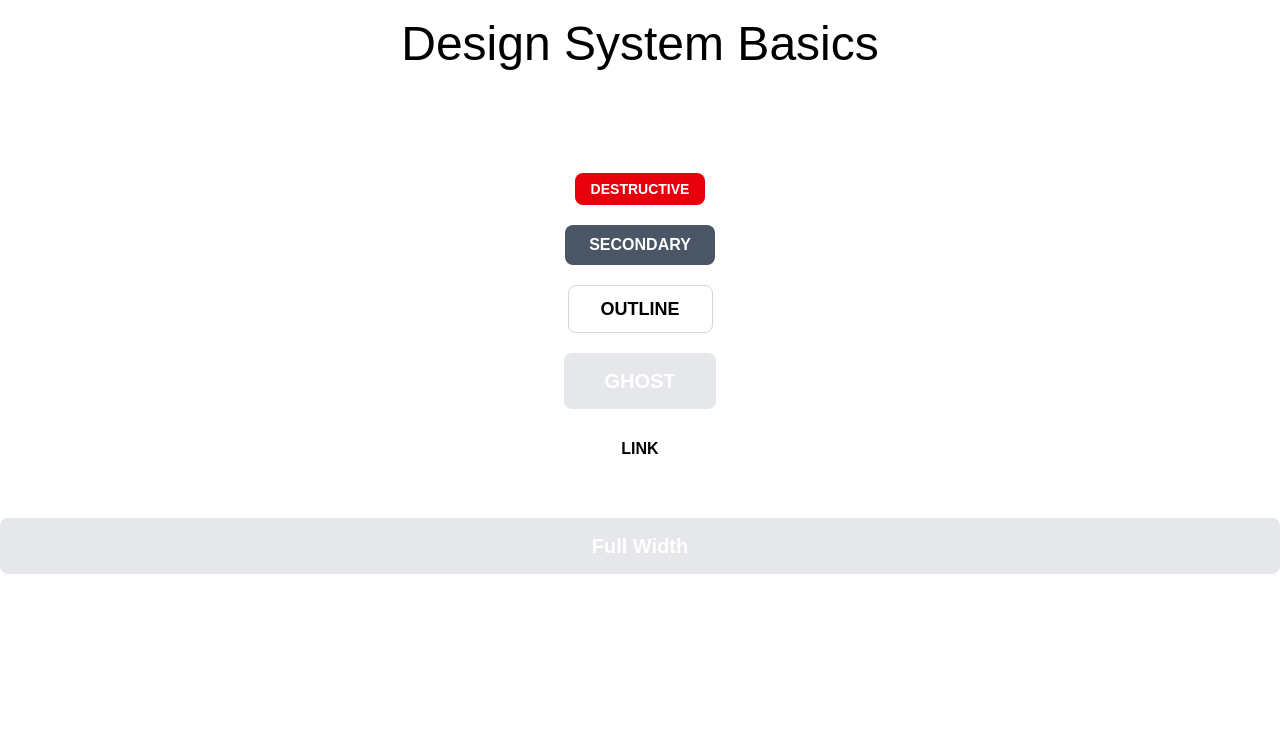
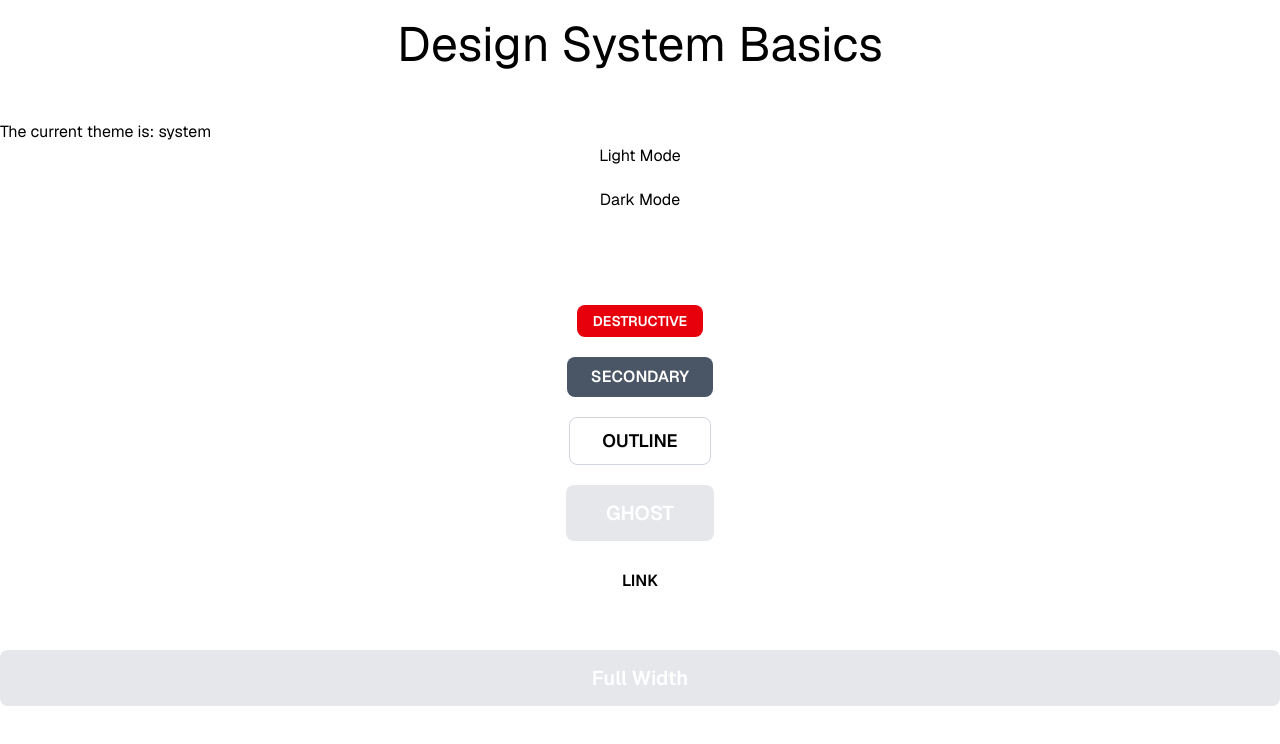
Before and after one commit to Mij-Do/nextjs-design-system, a Next.js app: page / in a window 1280 px wide. Shown: the top 744 px of the page. Built offline with nearby package versions, Linux system fonts and the light colour scheme.

Commit message:
theme changer

```diff
--- /dev/null
+++ b/src/app/components/ThemeChanger.tsx
@@ -0,0 +1,17 @@
+'use client';
+
+import { useTheme } from 'next-themes'
+
+const ThemeChanger = () => {
+    const { theme, setTheme } = useTheme()
+
+    return (
+        <div className='flex flex-col space-y-5'>
+            The current theme is: {theme}
+            <button onClick={() => setTheme('light')}>Light Mode</button>
+            <button onClick={() => setTheme('dark')}>Dark Mode</button>
+        </div>
+    );
+};
+
+export default ThemeChanger;
--- a/src/app/globals.css
+++ b/src/app/globals.css
@@ -1,8 +1,8 @@
 @import "tailwindcss";
 
 :root {
-  --background: #ffffff;
-  --foreground: #171717;
+  /* --background: #ffffff;
+  --foreground: #171717; */
 }
 
 @theme {
@@ -10,21 +10,21 @@
 }
 
 @theme inline {
-  --color-background: var(--background);
-  --color-foreground: var(--foreground);
+  /* --color-background: var(--background);
+  --color-foreground: var(--foreground); */
   --font-sans: var(--font-geist-sans);
   --font-mono: var(--font-geist-mono);
 }
 
 @media (prefers-color-scheme: dark) {
   :root {
-    --background: #0a0a0a;
-    --foreground: #ededed;
+    /* --background: #0a0a0a;
+    --foreground: #ededed; */
   }
 }
 
-body {
+/* body {
   background: var(--background);
   color: var(--foreground);
   font-family: Arial, Helvetica, sans-serif;
-}
+} */
--- a/src/app/layout.tsx
+++ b/src/app/layout.tsx
@@ -29,7 +29,7 @@ export default function RootLayout({
       className={`${geistSans.variable} ${geistMono.variable} h-full antialiased`}
     >
       <body className="min-h-full flex flex-col">
-        <ThemeProvider>
+        <ThemeProvider enableSystem attribute={"class"} defaultTheme="system">
           {children}
         </ThemeProvider>
       </body>
--- a/src/app/page.tsx
+++ b/src/app/page.tsx
@@ -1,4 +1,5 @@
 import Button from "@/app/components/ui/Button";
+import ThemeChanger from "./components/ThemeChanger";
 
 
 export default function Home() {
@@ -7,6 +8,7 @@ export default function Home() {
         <h1 className="bg-white px-3 py-3 w-fit rounded-lg mx-auto text-black text-5xl mt-2">
           Design System Basics
         </h1>
+        <ThemeChanger />
         <div className="border-white border rounded-lg p-2 flex flex-col items-center gap-5">
           <Button intent={"primary"} size={"xs"}>SOLID</Button>
           <Button intent={"destructive"} size={"sm"}>DESTRUCTIVE</Button>
```
Also changed, not shown: src/providers/ThemeProvider.tsx (+2 -5 lines).
